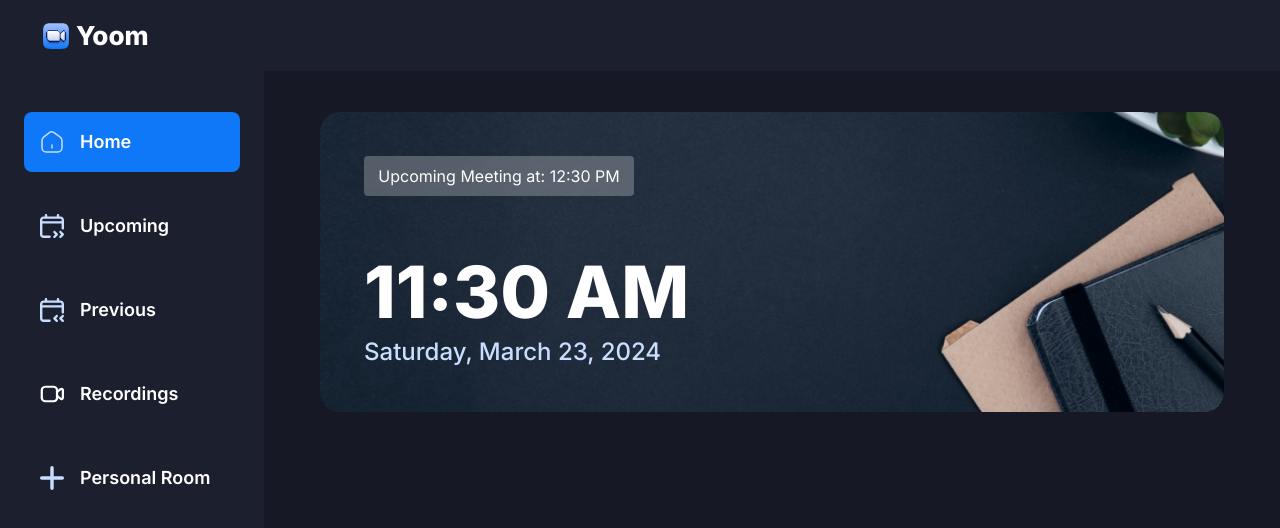
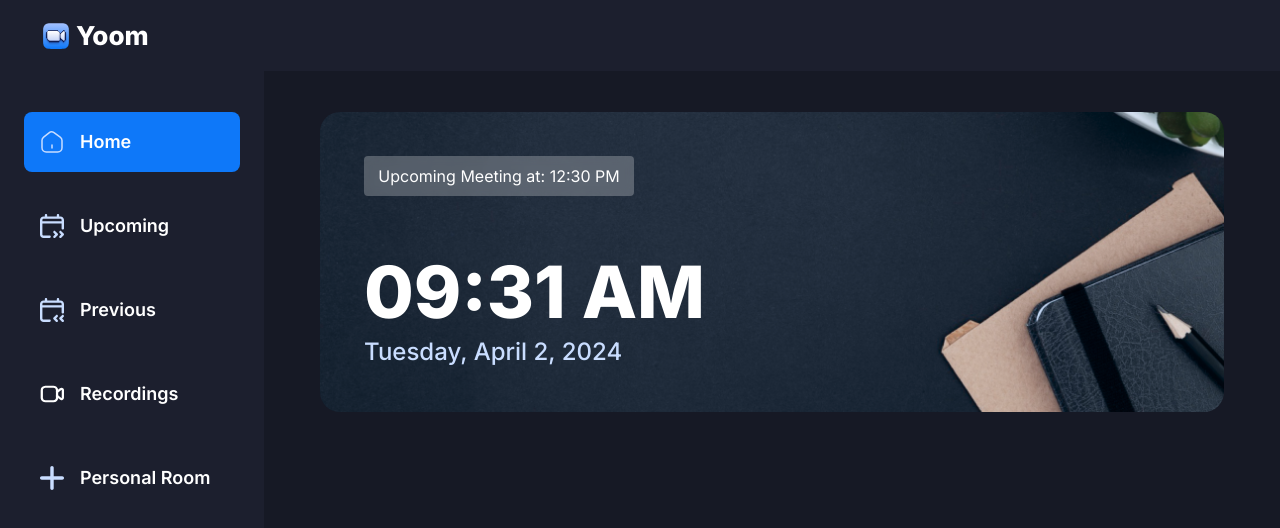
Before and after one commit to cpshibinoppo/Zoom---clone, a Next.js app: page / in a window 1280 px wide. Shown: the top 528 px of the page. Built offline with nearby package versions, Linux system fonts and the light colour scheme.

Commit message:
hero section over

```diff
--- a/app/(root)/(home)/page.tsx
+++ b/app/(root)/(home)/page.tsx
@@ -2,6 +2,14 @@
 import Heading from "@/components/Heading";
 
 const Home = () => {
+  const now = new Date();
+  const time = now.toLocaleTimeString([], {
+    hour: "2-digit",
+    minute: "2-digit",
+  });
+  const date = new Intl.DateTimeFormat([], {
+    dateStyle: "full",
+  }).format(now);
   return (
     <section className="flex size-full flex-col gap-10 text-white">
       <div className="h-[300px] w-full rounded-[20px] bg-hero bg-cover">
@@ -10,10 +18,8 @@
             Upcoming Meeting at: 12:30 PM
           </h2>
           <div className="flex flex-col gap-2">
-            <h1 className="text-4xl font-extrabold lg:text-7xl">11:30 AM</h1>
-            <p className="text-lg font-medium text-sky-1 lg:text-2xl">
-              Saturday, March 23, 2024
-            </p>
+            <h1 className="text-4xl font-extrabold lg:text-7xl">{time}</h1>
+            <p className="text-lg font-medium text-sky-1 lg:text-2xl">{date}</p>
           </div>
         </div>
       </div>
```
